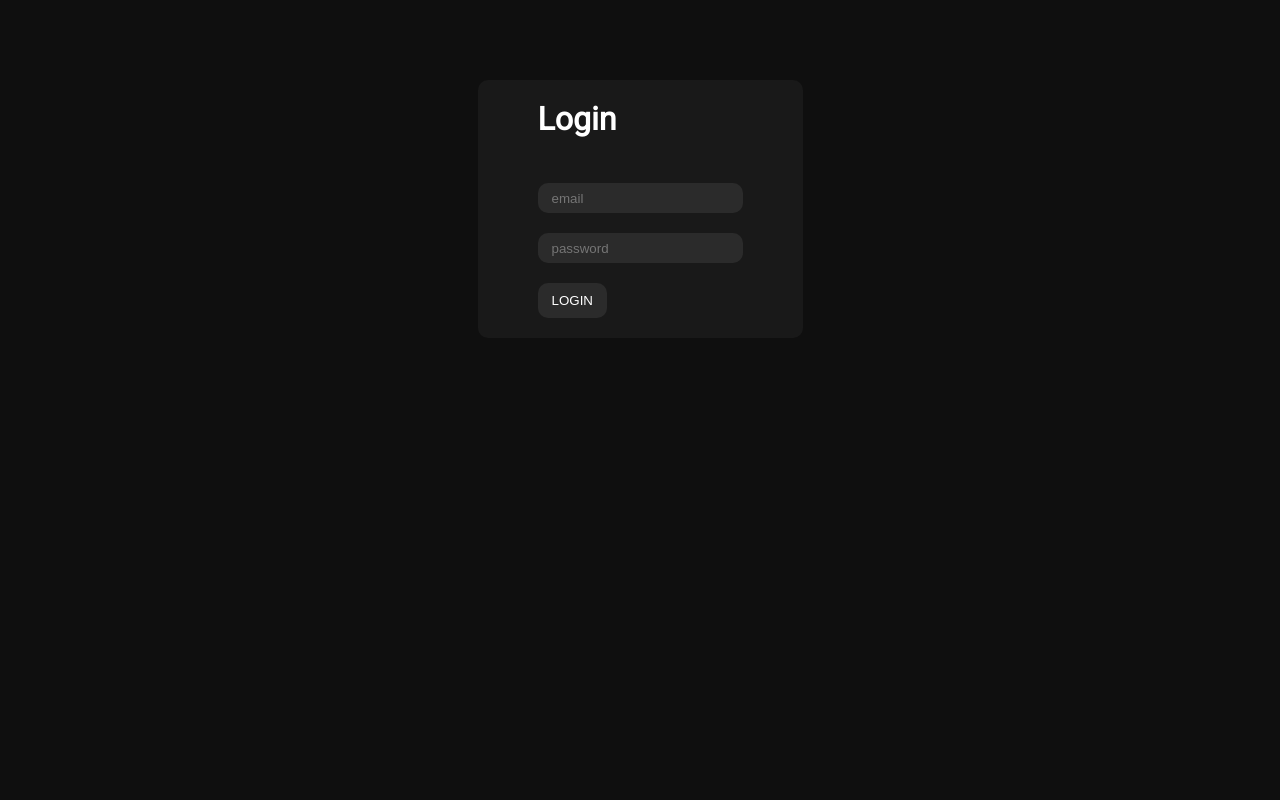
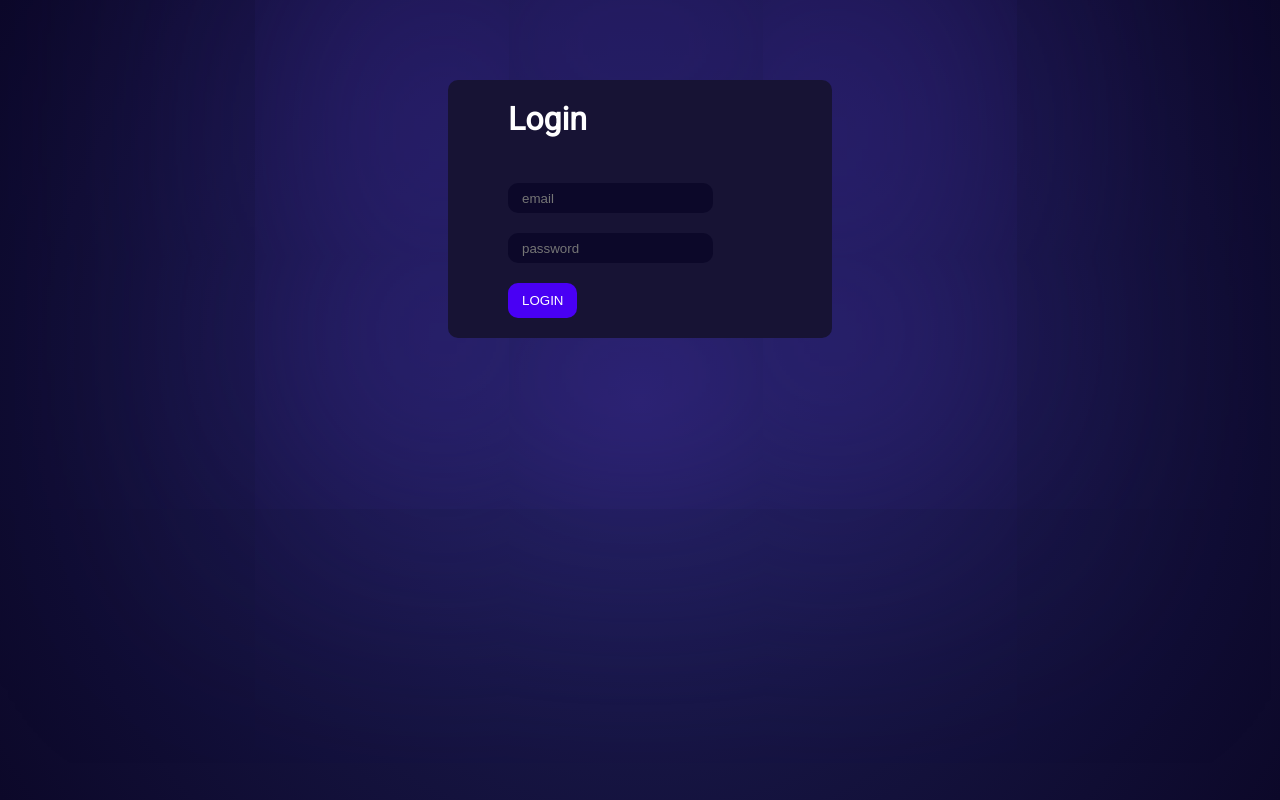
Before and after one commit to OpenWorksDev/Revision, a Next.js app: page /auth/login in a window 1280 px wide. Built offline with nearby package versions, Linux system fonts and the light colour scheme.

Commit message:
Better styling

```diff
--- a/src/pages/auth/login.js
+++ b/src/pages/auth/login.js
@@ -65,7 +65,7 @@ export default function Login() {
   });
 
   return (
-    <div className={styles["login-page"]}>
+    <>
       <Head>
         <title>Login</title>
       </Head>
@@ -99,6 +99,7 @@ export default function Login() {
           </button>
         </div>
       </div>
-    </div>
+      <div className={styles["glow"]}></div>
+    </>
   );
 }
--- a/src/pages/auth/register.js
+++ b/src/pages/auth/register.js
@@ -149,7 +149,7 @@ export default function Register() {
   });
 
   return (
-    <div className={styles["login-page"]}>
+    <>
       <Head>
         <title>Register</title>
       </Head>
@@ -210,6 +210,6 @@ export default function Register() {
           </button>
         </div>
       </div>
-    </div>
+    </>
   );
 }
--- a/src/styles/404.module.css
+++ b/src/styles/404.module.css
@@ -1,16 +1,14 @@
-
 .notfound-wrapper {
   position: relative;
   height: calc(100vh - 56px);
   padding-left: 2rem;
   padding-right: 2rem;
-  background: #030005;
 }
 
 .notfound-wrapper .notfound {
   position: absolute;
   left: 50%;
-  top: 50%;
+  top: 40%;
   -webkit-transform: translate(-50%, -50%);
   -ms-transform: translate(-50%, -50%);
   transform: translate(-50%, -50%);
--- a/src/styles/auth.module.css
+++ b/src/styles/auth.module.css
@@ -1,6 +1,10 @@
 .login-page {
   margin: 0px;
   padding: 0px;
+}
+
+.auth-container {
+  height: 100vh;
 }
 
 .main-wrapper {
@@ -9,11 +13,19 @@
   border-radius: 10px;
   margin: 0;
   margin-top: 10vh;
-  margin-inline: auto;
+  margin-left: 50%;
+  transform: translateX(-50%);
   padding: 20px;
   padding-inline: 60px;
-  background: #191919
+  opacity: 100%;
+  background: #171334;
+  width: 30vw;
+  -webkit-box-shadow: 0px 0px 300px 200px rgba(56, 40, 144, 0.53);
+  -moz-box-shadow: 0px 0px 300px 200px rgba(56, 40, 144, 0.53);
+  box-shadow: 0px 0px 300px 200px rgba(56, 40, 144, 0.53);
 }
+
+
 
 .sub-wrapper {
   width: fit-content;
@@ -55,10 +67,14 @@
   margin-top: 20px;
   padding: 10px;
   padding-inline: 14px;
-  background-color: #2b2b2b;
+  background-color: var(--dark-main);
   border: none;
   border-radius: 10px;
   transition: all .15s
+}
+
+.btn-submit {
+  background-color: #4900f4;
 }
 
 .btn-submit:hover {
--- a/src/styles/globals.css
+++ b/src/styles/globals.css
@@ -1,17 +1,20 @@
 @import url("https://fonts.googleapis.com/css2?family=Roboto&display=swap");
 
 :root {
-  --dark-main: #0f0f0f;
+  --dark-main: #0c0829;
 }
 
 html,
 body {
+  overflow: auto;
+  min-height: 100%;
   color: white;
   background-color: var(--dark-main);
   padding: 0;
   margin: 0;
   font-family: Roboto;
   font-size: 16px;
+  background: radial-gradient(circle, #241f60 0%, #1b1b4f 20%, var(--dark-main) 100%);
 }
 
 a {
@@ -23,6 +26,14 @@ a {
   margin: 0;
   box-sizing: border-box;
   -webkit-box-sizing: border-box;
+}
+
+#__next {
+  position: absolute;
+  top: 0;
+  bottom: 0;
+  left: 0;
+  right: 0;
 }
 
 input:-webkit-autofill,
--- a/src/styles/layout.module.css
+++ b/src/styles/layout.module.css
@@ -9,7 +9,6 @@
 	height: 3.5rem;
 	width: 100vw;
 	row-gap: 16px;
-	background-color: #161B22;
 	flex-wrap: nowrap;
 	align-items: center;
 }
```
Also changed, not shown: TODO.txt.
